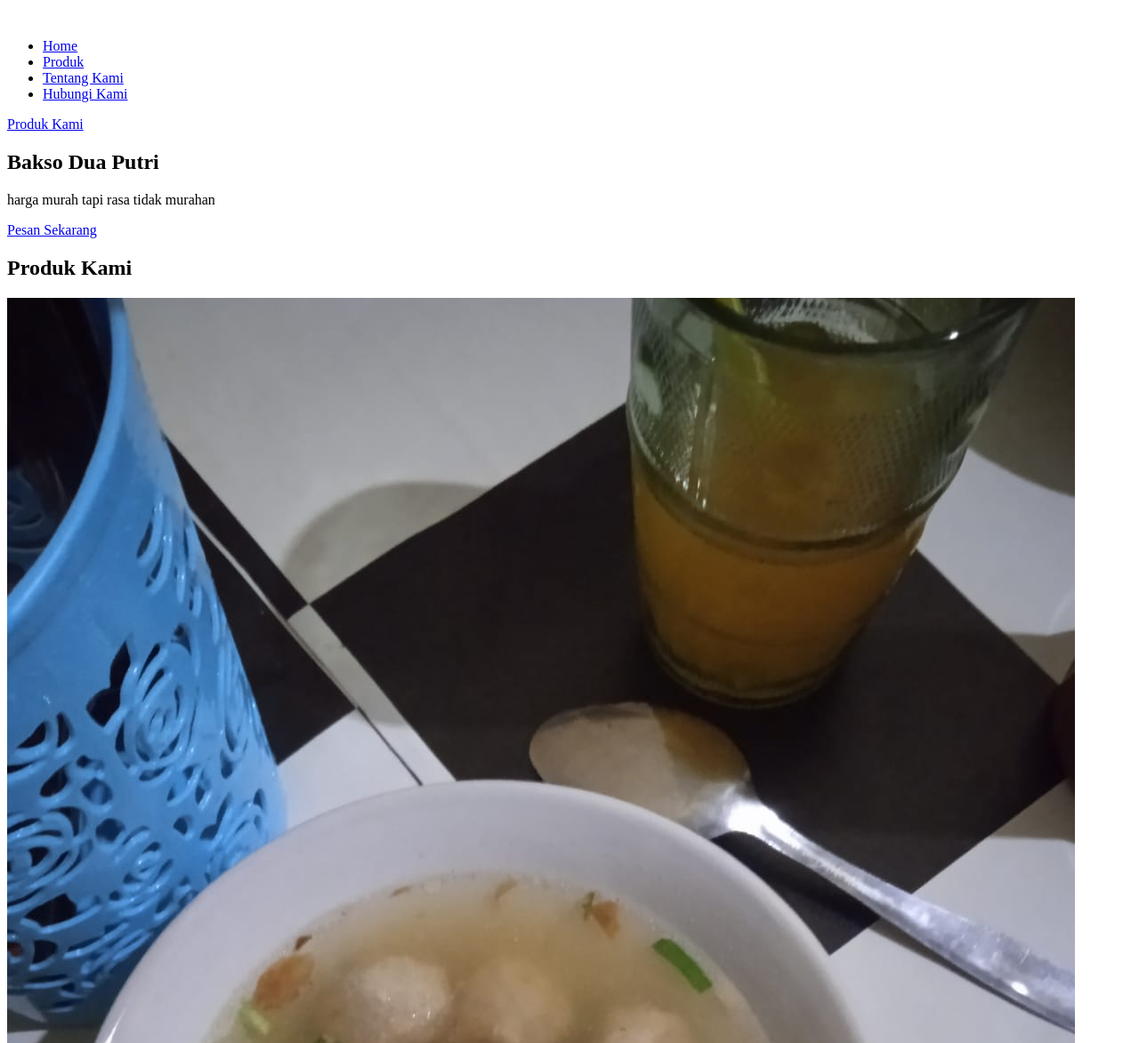
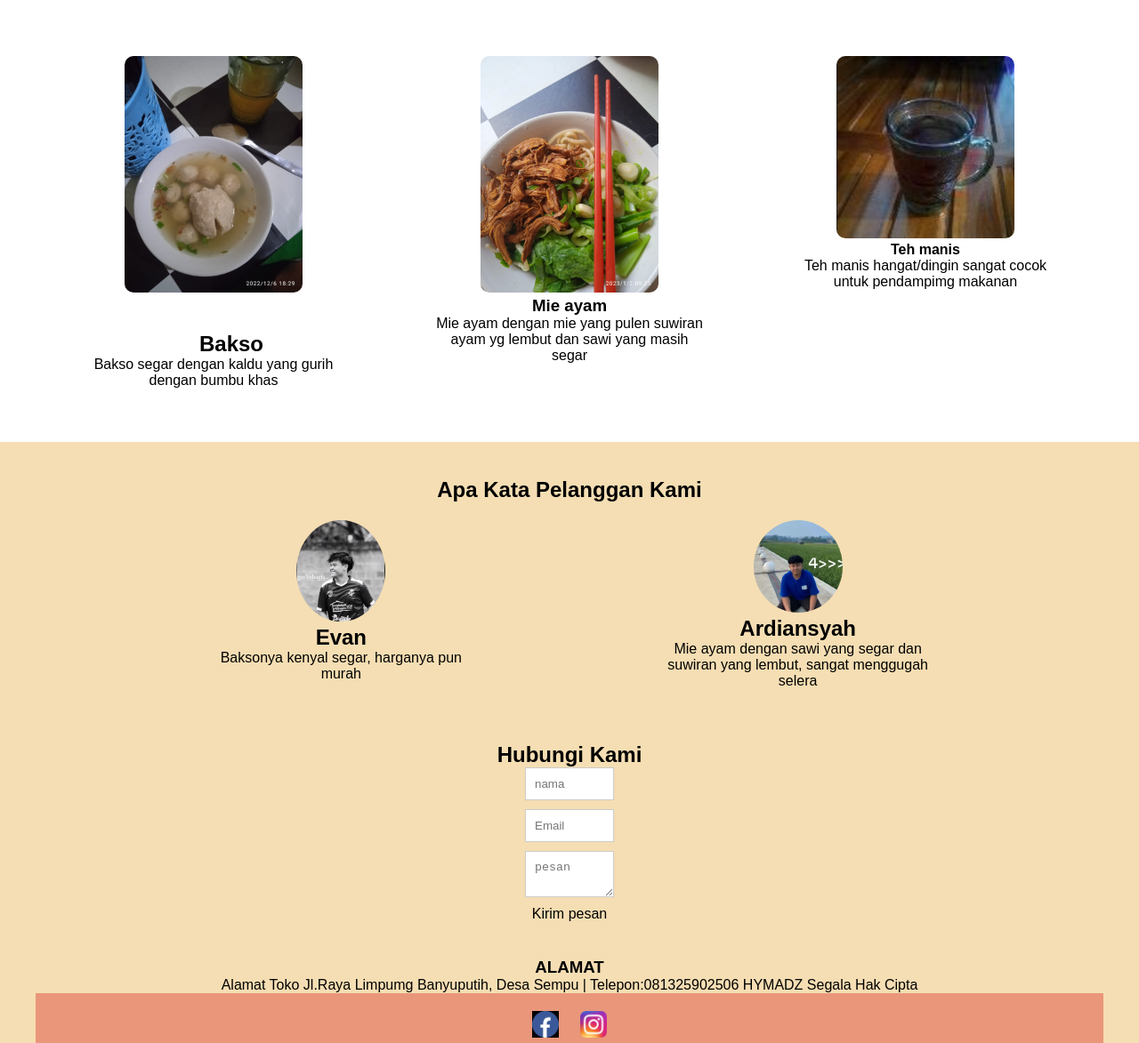
Before and after one commit to hymadz/najib-ukk-int-last, a plain HTML site: page index.html in a window 1280 px wide. Shown: the part 384-1557 px from the top of the page at 89% size. Drawn offline with Linux system fonts and the light colour scheme.

Commit message:
Update Lurr

```diff
--- a/index.html
+++ b/index.html
@@ -1,10 +1,13 @@
 <!DOCTYPE html>
 <html lang="en">
+
 <head>
     <meta charset="UTF-8">
     <meta name="viewport" content="width=device-width, initial-scale=1.0">
     <title>Document</title>
+    <link rel="stylesheet" href="style.css">
 </head>
+
 <body>
     <!-- Header -->
     <header>
@@ -16,7 +19,6 @@
                 <li><a href="#contact">Tentang Kami</a></li>
                 <li><a href="#contact">Hubungi Kami</a></li>
             </ul>
-            <a href="product" class="btn-order">Produk Kami</a>
         </nav>
     </header>
 
@@ -24,14 +26,14 @@
     <section id="hero">
         <div class="hero contact">
             <h1>Bakso Dua Putri</h1>
-        <p>harga murah tapi rasa tidak murahan</p>
-        <a href="whatsapp" target="_blank"
-            class="btn-primary">Pesan Sekarang</a>
+            <p>bakso dua putri harga murah tapi rasa tidak murahan</p>
+            <a href="whatsapp" target="_blank" class="btn-primary">Pesan Sekarang</a>
     </section>
 
     <!-- Product section -->
-    <section id="product"><h1>Produk Kami</h1>
-     <div>
+    <section id="product">
+        <h1>Produk Kami</h1>
+        <div class="product-list">
             <div class="product">
                 <img src="asset/IMG-20241109-WA0049.jpg" alt="Bakso">
                 <h2>Bakso</h2>
@@ -51,13 +53,14 @@
 
     <!-- Testimonial Section-->
     <section id="testimonial">
-        <div>
-            <div class="testimonial" alt="Evan">
+        <h2>Apa Kata Pelanggan Kami</h2>
+        <div class="testimonials">
+            <div class="testimonial">
                 <img src="asset/Screenshot_20241114-075850~2.png" alt="pelanggan">
                 <h2>Evan</h2>
                 <p>Baksonya kenyal segar, harganya pun murah</p>
             </div>
-            <div class="testimonial" alt="Evan">
+            <div class="testimonial">
                 <img src="asset/Screenshot_20241114-075902~2.png" alt="pelanggan">
                 <h2>Ardiansyah</h2>
                 <p>Mie ayam dengan sawi yang segar dan suwiran yang lembut, sangat menggugah selera</p>
@@ -65,22 +68,28 @@
         </div>
 
         <!-- Contact section-->
-    <section id="contact us">
+        <section id="contact">
+            <h2>Hubungi Kami</h2>
             <form>
                 <input type="text" placeholder="nama" required>
                 <input type="email" placeholder="Email" required>
-            <textarea type="kirim pesan" required></textarea>
+                <textarea placeholder="pesan" required></textarea>
                 <buton type="submit">Kirim pesan</buton>
             </form>
+        </section>
+
+        <section id="Alamat">
+            <h1>ALAMAT</h1>
+            <p>Alamat Toko Jl.Raya Limpumg Banyuputih, Desa Sempu | Telepon:081325902506 HYMADZ Segala Hak Cipta</p>
         </section>
 
         <!-- Footer-->
         <footer>
             <div class="social-icons">
-            <a href="#"><img src="asset/facebook.jpg"></a>
-            <a href="#"><img src="asset/Instagram.png"></a>
+                <a href="#"><img src="asset/IMG-20241115-WA0057.jpg"></a>
+                <a href="#"><img src="asset/1024px-Instagram_icon.png"></a>
             </div>
-        <p>Alamat Toko Jl.Raya Limpumg Banyuputih, Desa Sempu | Telepon:081325902506  HYMADZ Segala Hak Cipta</p>
+            <p>Alamat Toko Jl.Raya Limpumg Banyuputih, Desa Sempu | Telepon:081325902506 HYMADZ Segala Hak Cipta</p>
         </footer>
 
         <script src="script.js"></script>
--- a/style.css
+++ b/style.css
@@ -80,7 +80,7 @@ nav a {
 }
 
 /* product section */
-#produuct h2 {
+#product h2 {
     padding: 40px 0 0 40px;
 }
 
@@ -97,8 +97,8 @@ nav a {
     margin: 20px;
 }
 
-.product-img {
-    width: auto;
+.product img {
+    width: 200px;
     height: auto;
     border-radius: 10px;
 }
@@ -110,9 +110,9 @@ nav a {
     text-align: center;
 }
 
-.testimonial {
+.testimonials {
     display: flex;
-    justify-content: space-around;
+    justify-content: space-evenly;
 }
 
 .testimonial {
@@ -136,7 +136,8 @@ form input,
 form textarea {
     width: 100px;
     max-width: 700px;
-    margin: 10px;
+    display: block;
+    margin: 0 auto;
     padding: 10px;
     margin-bottom: 10px;
     border: 1px solid #CCC
@@ -146,7 +147,7 @@ button {
     padding: 10px 20px;
     background-color: bisque;
     color: black;
-    bottom: none;
+    border: none;
     cursor: pointer;
 }
 
@@ -163,50 +164,10 @@ footer p {
 }
 
 .social-icons {
-    margin-bottom: 40px;
+    margin-bottom: 10px;
 }
 
-.social-icons a.img {
-    width: 20px;
+.social-icons a img {
+    width: 30px;
     margin: 0 10px;
 }
-
-/* media quaris untuk responn */
-@media (max-width : 768px) {
-    nav ul {
-        display: none;
-    }
-
-    nav {
-        flex-direction: column;
-    }
-    .btn-order {
-        margin-top: 10px;
-
-    }
-
-    #hero {
-        flex-direction: column;
-        text-align: center;
-    }
-
-    .hero-content h1 {
-        font-size: 2rem;
-    }
-    .btn-primary {
-    margin-bottom: 10px;
-    }
-    #product h2 {
-        text-align: center;
-    }
-
-    .product-list {
-        flex-direction: column;
-        align-items: center;
-    }
-
-    .testimonial {
-        flex-direction: column;
-        margin: auto;
-    }
-}
```
Lines whose indentation alone changed are shown as unchanged.
